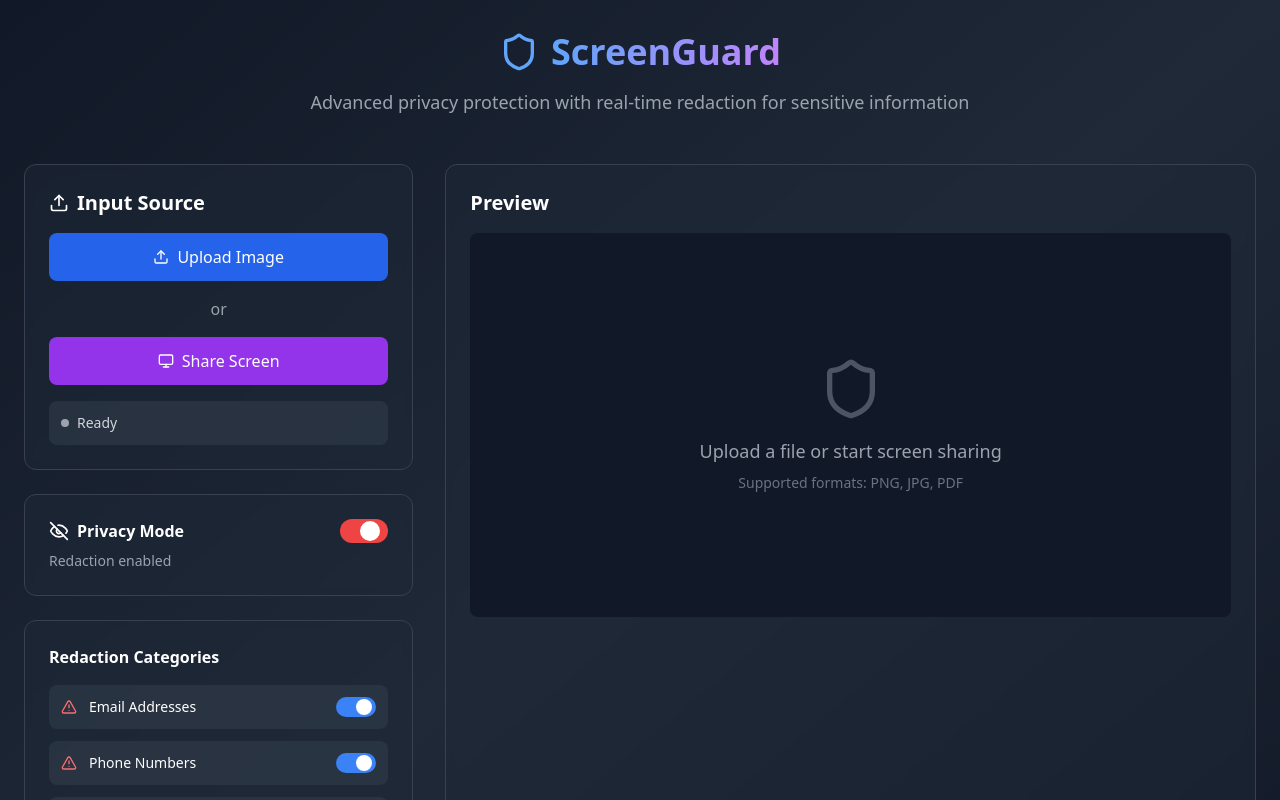
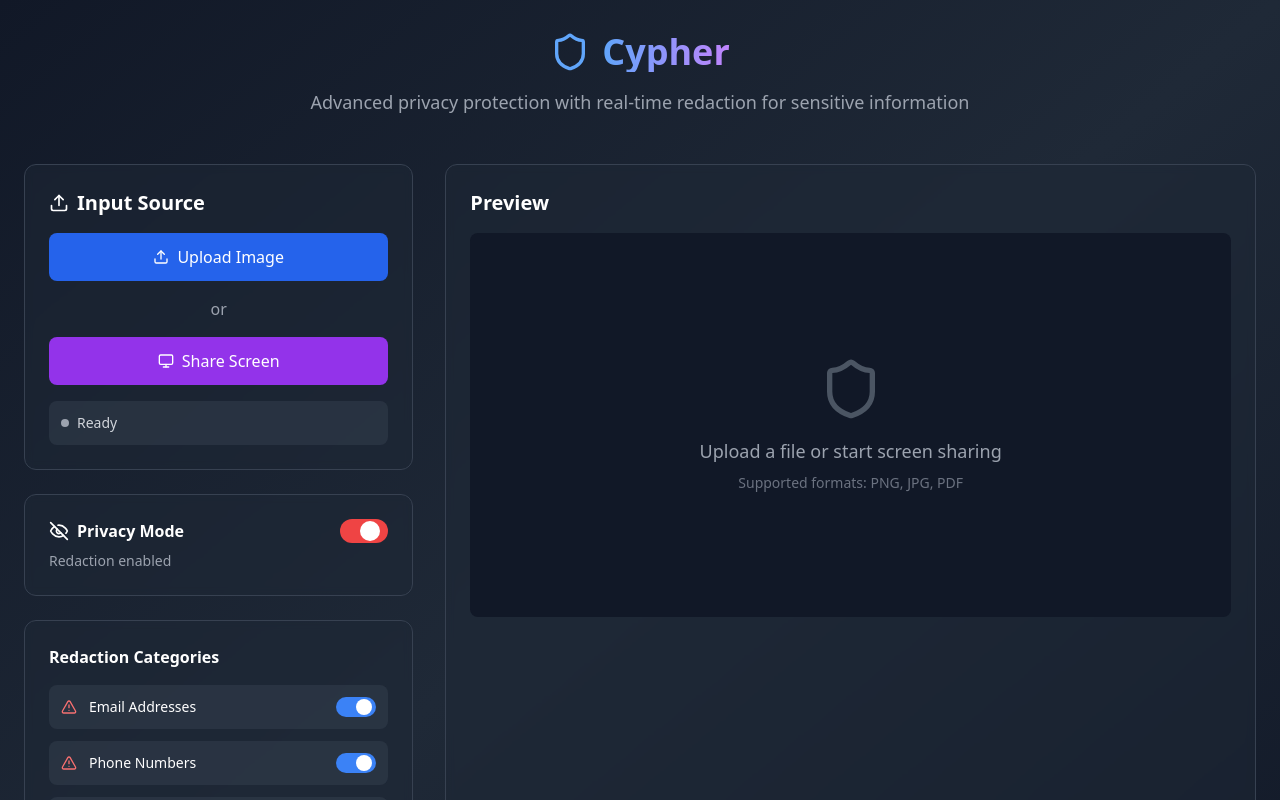
Before and after one commit to PrishaTh/Share-Shield---Ignition-Hacks-25, a React (Vite) app: page / in a window 1280 px wide. Shown: the top 800 px of the page. Built offline with nearby package versions, Linux system fonts and the light colour scheme.

Commit message:
Changed name

```diff
--- a/src/App.tsx
+++ b/src/App.tsx
@@ -338,7 +338,7 @@ function App() {
           <div className="flex items-center justify-center gap-3 mb-4">
             <Shield className="w-10 h-10 text-blue-400" />
             <h1 className="text-4xl font-bold bg-gradient-to-r from-blue-400 to-purple-400 bg-clip-text text-transparent">
-              ScreenGuard
+              Cypher
             </h1>
           </div>
           <p className="text-gray-400 text-lg max-w-2xl mx-auto">
```
